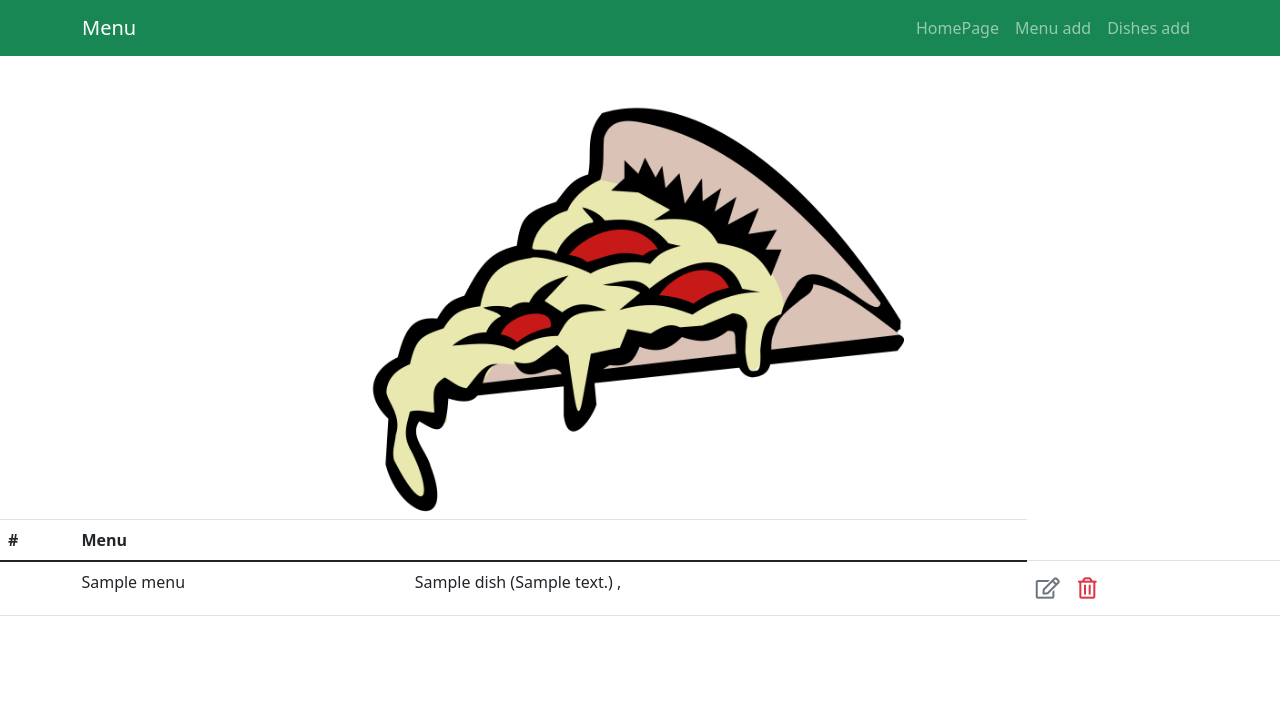
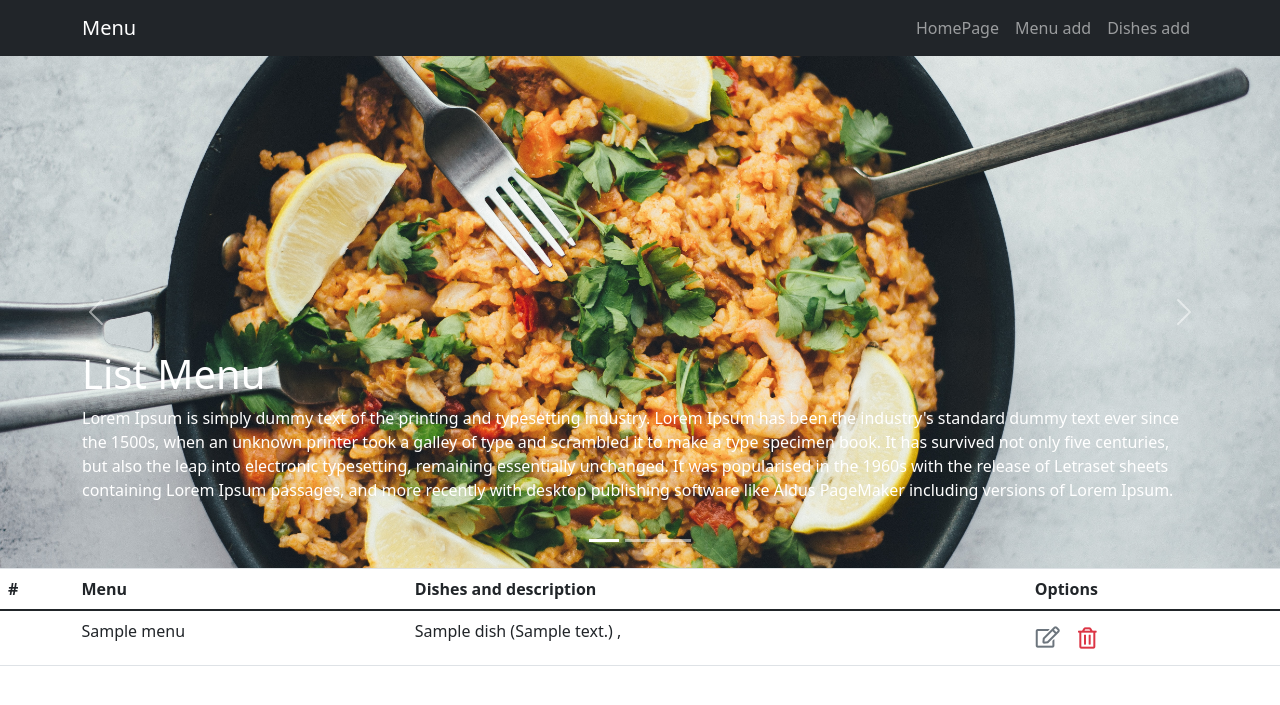
Before and after one commit to Bobcat997/Menu-list, a Django app: template Menu_app/templates/index.html in a window 1280 px wide. Shown: the top 705 px of the page. Run offline with Django 4.2, Linux system fonts and the light colour scheme; the template is opened without the code that fills it: most values are stand-ins (such as "Sample title", 1, 10 or a date in 2020); some libraries are stand-ins or nearby versions.

Commit message:
Adding Carousel to index.html

```diff
--- a/Menu_app/templates/index.html
+++ b/Menu_app/templates/index.html
@@ -9,13 +9,50 @@
     <link href="https://cdn.jsdelivr.net/npm/bootstrap@5.0.1/dist/css/bootstrap.min.css" rel="stylesheet"
         integrity="sha384-+0n0xVW2eSR5OomGNYDnhzAbDsOXxcvSN1TPprVMTNDbiYZCxYbOOl7+AMvyTG2x" crossorigin="anonymous" />
     <link rel="stylesheet" href="https://cdn.jsdelivr.net/npm/bootstrap-icons@1.3.0/font/bootstrap-icons.css" />
-    <link rel="stylesheet" href="style.css" />
+    <script src="https://code.jquery.com/jquery-3.2.1.slim.min.js"
+        integrity="sha384-KJ3o2DKtIkvYIK3UENzmM7KCkRr/rE9/Qpg6aAZGJwFDMVNA/GpGFF93hXpG5KkN"
+        crossorigin="anonymous"></script>
+    <script src="https://cdn.jsdelivr.net/npm/popper.js@1.12.9/dist/umd/popper.min.js"
+        integrity="sha384-ApNbgh9B+Y1QKtv3Rn7W3mgPxhU9K/ScQsAP7hUibX39j7fakFPskvXusvfa0b4Q"
+        crossorigin="anonymous"></script>
+    <script src="https://cdn.jsdelivr.net/npm/bootstrap@4.0.0/dist/js/bootstrap.min.js"
+        integrity="sha384-JZR6Spejh4U02d8jOt6vLEHfe/JQGiRRSQQxSfFWpi1MquVdAyjUar5+76PVCmYl"
+        crossorigin="anonymous"></script>
+    <style>
+        .carousel-item {
+            height: 32rem;
+            color: white;
+            position: relative;
+        }
+
+        .container {
+
+            position: absolute;
+            bottom: 0;
+            left: 0;
+            right: 0;
+            padding-bottom: 50px;
+
+        }
+
+        .overlay-image {
+
+            position: absolute;
+            bottom: 0;
+            left: 0;
+            right: 0;
+            top: 0;
+            background-position: center;
+            background-size: cover;
+            opacity: 0, 5;
+        }
+    </style>
     <title>Menu</title>
 </head>
 
 <body>
-    <nav class="navbar navbar-expand-lg bg-success navbar-dark">
-        <div class="container">
+    <nav class="navbar navbar-expand-lg text-white bg-dark navbar-dark">
+        <div class="container-sm">
             <a href="{% url 'index' %}" class="navbar-brand">Menu</a>
             <button class="navbar-toggler" type="button" data-bs-toggle="collapse" data-bs-target="#navmenu">
                 <span class="navbar-toggler-icon"></span>
@@ -36,24 +73,77 @@
             </div>
         </div>
     </nav>
+    {% load static %}
+    <div id="carouselExampleIndicators" class="carousel slide carousel-fade" data-ride="carousel" data-interval="5000">
+        <ol class="carousel-indicators">
+            <li data-target="#carouselExampleIndicators" data-slide-to="0" class="active"></li>
+            <li data-target="#carouselExampleIndicators" data-slide-to="1"></li>
+            <li data-target="#carouselExampleIndicators" data-slide-to="2"></li>
+        </ol>
+        <div class="carousel-inner">
+            <div class="carousel-item active">
+                <div class="overlay-image" style="background-image: url('{% static 'images/danie2.jpg' %}')" ;>
+                    <div class="container">
+                        <h1>List Menu</h1>
+                        <p>Lorem Ipsum is simply dummy text of the printing and typesetting industry. Lorem Ipsum has
+                            been the industry's standard dummy text ever since the 1500s, when an unknown printer took a
+                            galley of type and scrambled it to make a type specimen book. It has survived not only five
+                            centuries, but also the leap into electronic typesetting, remaining essentially unchanged.
+                            It was popularised in the 1960s with the release of Letraset sheets containing Lorem Ipsum
+                            passages, and more recently with desktop publishing software like Aldus PageMaker including
+                            versions of Lorem Ipsum.</p>
+                    </div>
+                </div>
+            </div>
+            <div class="carousel-item">
+                <div class="overlay-image" style="background-image: url('{% static 'images/danie1.jpg' %}')" ;>
+                    <div class="container">
+                        <h1>Add Menu</h1>
+                        <p>Lorem Ipsum is simply dummy text of the printing and typesetting industry. Lorem Ipsum has
+                            been the industry's standard dummy text ever since the 1500s, when an unknown printer took a
+                            galley of type and scrambled it to make a type specimen book. It has survived not only five
+                            centuries, but also the leap into electronic typesetting, remaining essentially unchanged.
+                            It was popularised in the 1960s with the release of Letraset sheets containing Lorem Ipsum
+                            passages, and more recently with desktop publishing software like Aldus PageMaker including
+                            versions of Lorem Ipsum.</p>
+                        <a class="btn btn-primary" href="{% url 'menu_add' %}" role="button">Click here!!</a>
+                    </div>
+                </div>
+            </div>
+            <div class="carousel-item">
+                <div class="overlay-image" style="background-image: url('{% static 'images/danie3.jpg' %}')" ;></div>
+                <div class="container">
+                    <h1>Add Dishes</h1>
+                    <p>Lorem Ipsum is simply dummy text of the printing and typesetting industry. Lorem Ipsum has been
+                        the industry's standard dummy text ever since the 1500s, when an unknown printer took a galley
+                        of type and scrambled it to make a type specimen book. It has survived not only five centuries,
+                        but also the leap into electronic typesetting, remaining essentially unchanged. It was
+                        popularised in the 1960s with the release of Letraset sheets containing Lorem Ipsum passages,
+                        and more recently with desktop publishing software like Aldus PageMaker including versions of
+                        Lorem Ipsum.</p>
+                    <a class="btn btn-primary" href="{% url 'dishes_add' %}" role="button">Click here!!</a>
+                </div>
 
-    <section class="bg-white text-light pt-5 img-center">
-        <div class="container">
-            <div class="d-flex row">
-                <div>
-                </div>
-                {% load static %}
-                <img class="img-fluid w-50 mx-auto d-block" src="{% static 'images/pizza.png' %}" alt="">
             </div>
         </div>
-    </section>
+        <a class="carousel-control-prev" href="#carouselExampleIndicators" role="button" data-slide="prev">
+            <span class="carousel-control-prev-icon" aria-hidden="true"></span>
+            <span class="sr-only">Previous</span>
+        </a>
+        <a class="carousel-control-next" href="#carouselExampleIndicators" role="button" data-slide="next">
+            <span class="carousel-control-next-icon" aria-hidden="true"></span>
+            <span class="sr-only">Next</span>
+        </a>
+    </div>
 
-    <table class="table">
+
+    <table class="table table-hover">
         <thead>
             <tr>
                 <th scope="col">#</th>
                 <th scope="col">Menu</th>
-                <th scope="col"></th>
+                <th scope="col">Dishes and description</th>
+                <th scope="col">Options</th>
             </tr>
         </thead>
         {% for menu in menus %}
```
Also changed, not shown: db.sqlite3.
